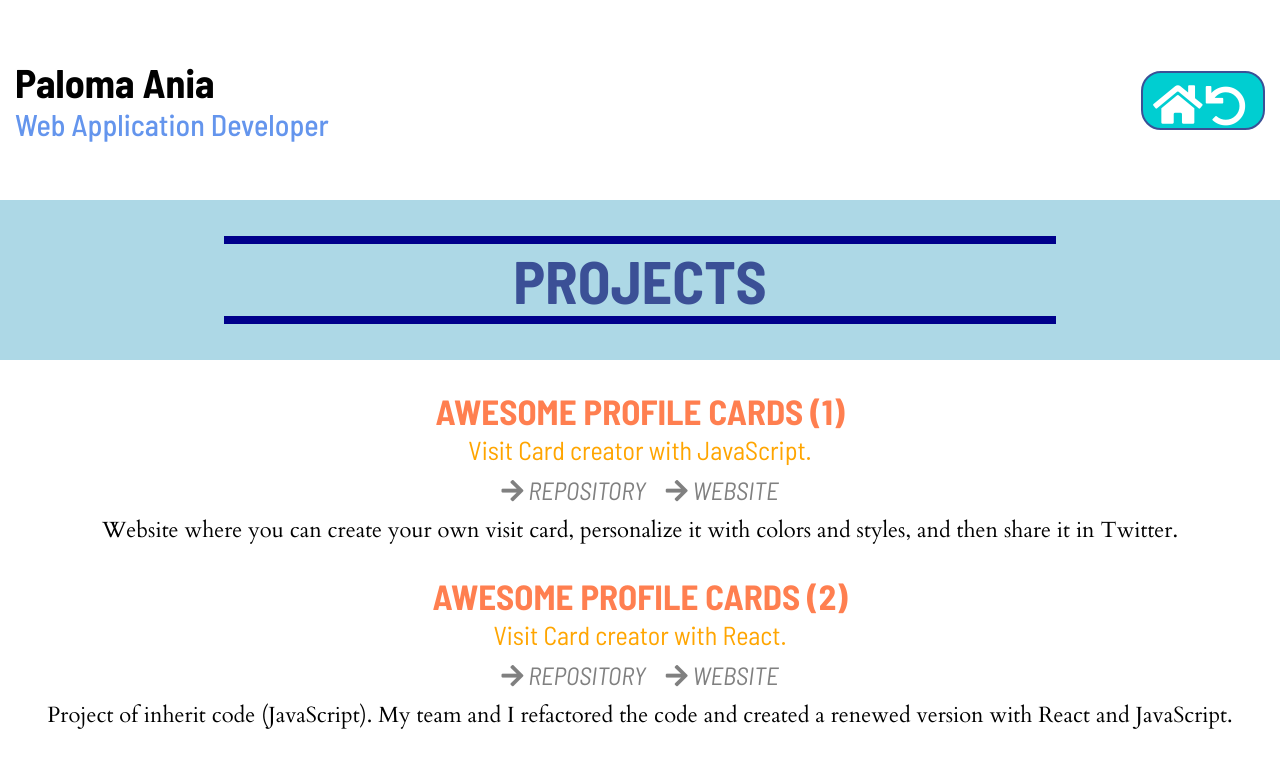
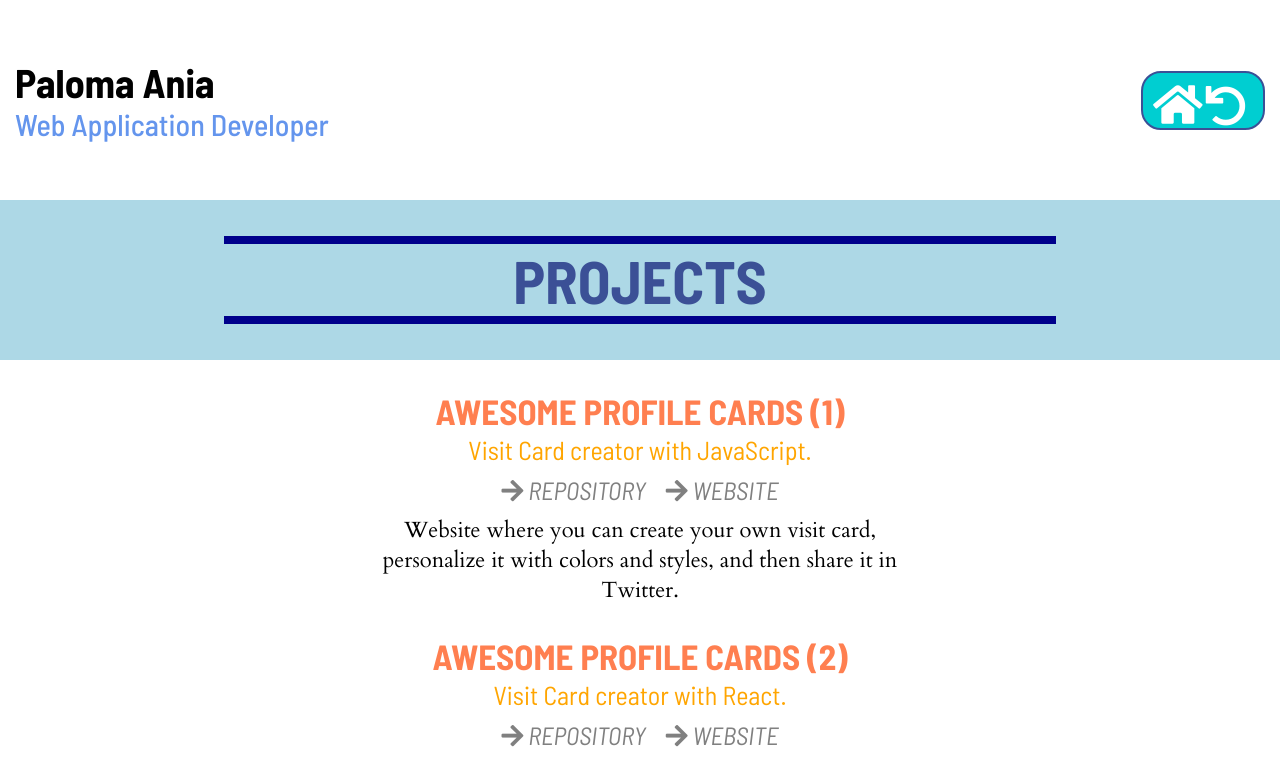
Before and after one commit to palomaviolin/personalwebsite, a website: page docs/projects.html in a window 1280 px wide. Shown: the top 757 px of the page. Drawn offline with nearby package versions, Linux system fonts and the light colour scheme; files that its build step writes are made by us from their sources.

Commit message:
some mediaqueries improvements

```diff
--- a/_src/assets/scss/core/_projects.scss
+++ b/_src/assets/scss/core/_projects.scss
@@ -109,9 +109,12 @@
 
   .description-text-project {
     font-size: 22px;
+    margin: 0 12vw 0 12vw;
   }
 }
 
 @media (min-width: 1024px) {
-
+  .description-text-project {
+    margin: 0 25vw 0 25vw;
+  }
 }
```
